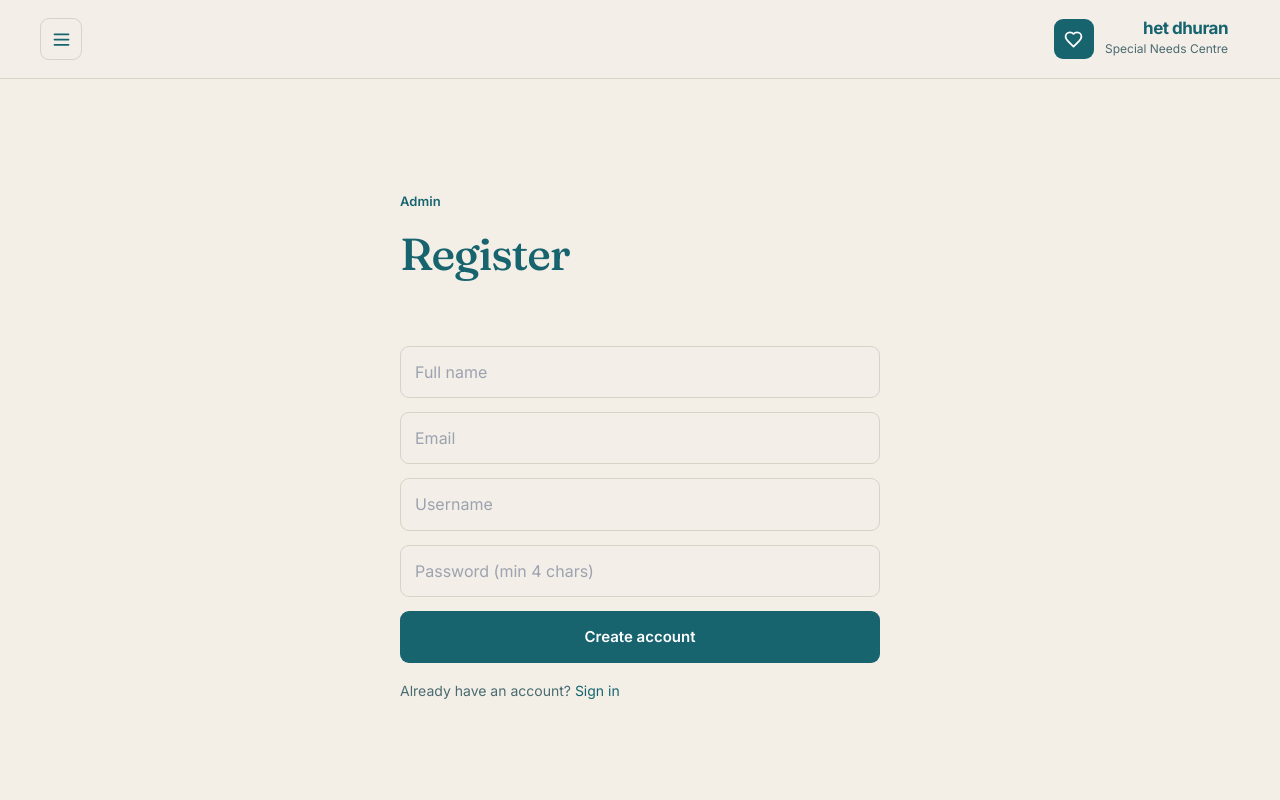
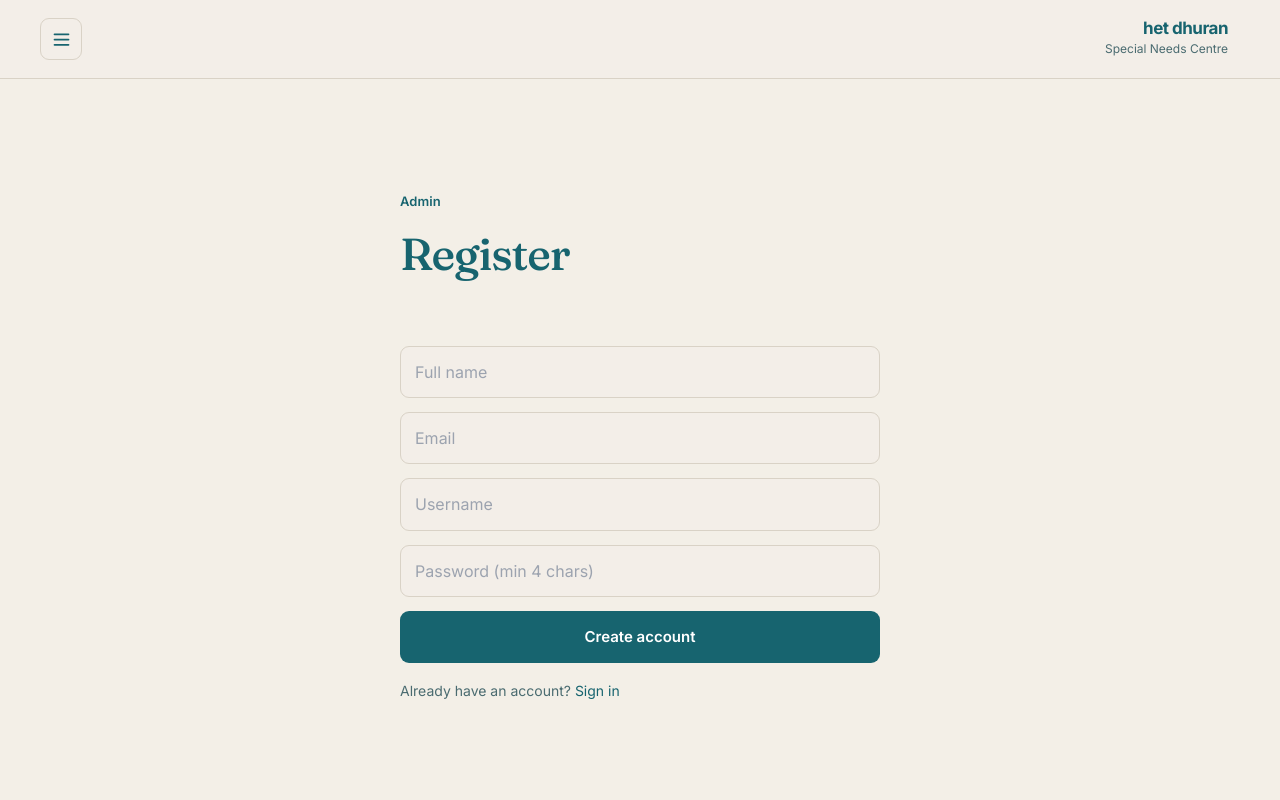
Before and after one commit to infaan-hub/dhuranorg, a Next.js app: page /register in a window 1280 px wide. Shown: the top 800 px of the page. Built offline with nearby package versions, Linux system fonts and the light colour scheme; no server answers; the database is empty.

Commit message:
Remove heart logo from top header

```diff
--- a/components/layout/header.tsx
+++ b/components/layout/header.tsx
@@ -37,7 +37,6 @@ export function Header() {
           </button>
 
           <a href="#top" className="brand brand-right" aria-label="Het Dhuran Special Needs Centre home" onClick={() => setOpen(false)}>
-            <span className="brand-icon"><Heart size={19} strokeWidth={2.3} /></span>
             <span className="brand-copy"><strong>het dhuran</strong><small>Special Needs Centre</small></span>
           </a>
         </div>
```
